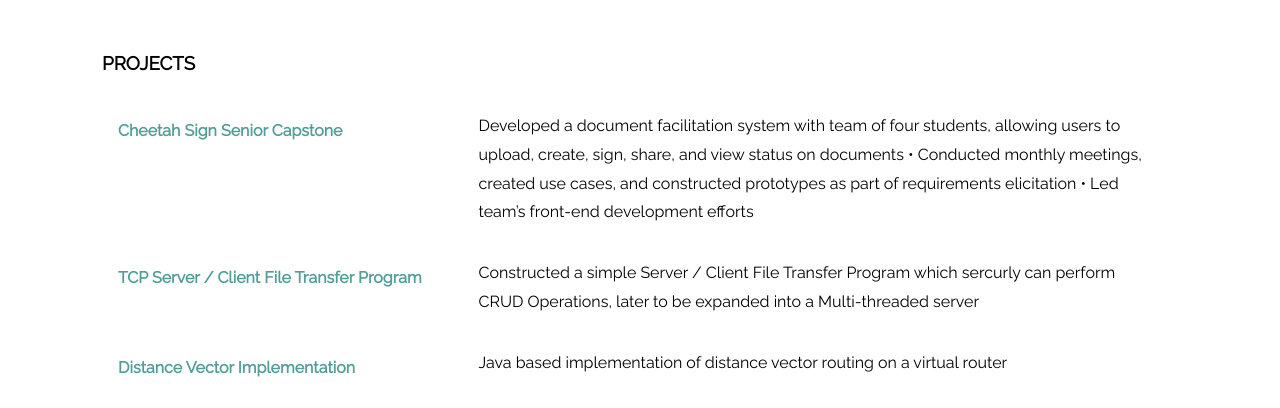
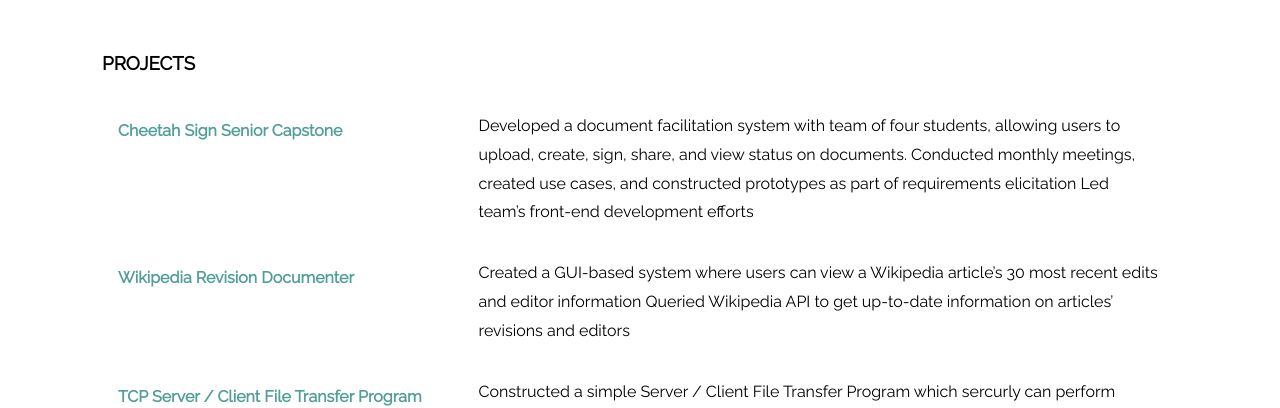
Before and after one commit to smdonaldson2/smdonaldson2.github.io, a plain HTML site: page index.html in a window 1280 px wide. Shown: the part 546-954 px from the top of the page. Drawn offline with Linux system fonts and the light colour scheme.

Commit message:
updated projects

```diff
--- a/index.html
+++ b/index.html
@@ -36,10 +36,24 @@
         </div>
         <div class="descrition">
           <p>Developed a document facilitation system with team of four students, allowing users to upload, create, sign, share, and view
-            status on documents
-            • Conducted monthly meetings, created use cases, and constructed prototypes as part of requirements elicitation
-            • Led team’s front-end development efforts
-            </p>
+            status on documents.
+
+            Conducted monthly meetings, created use cases, and constructed prototypes as part of requirements elicitation
+
+            Led team’s front-end development efforts
+          </p>
+        </div>
+      </article>
+      <article class='course'>
+        <div class='title'>
+          <h4>Wikipedia Revision Documenter</h4>
+        </div>
+        <div class="descrition">
+          <p>Created a GUI-based system where users can view a Wikipedia article’s 30 most recent edits and editor information
+
+            Queried Wikipedia API to get up-to-date information on articles’ revisions and editors
+
+          </p>
         </div>
       </article>
       <article class='course'>
```
